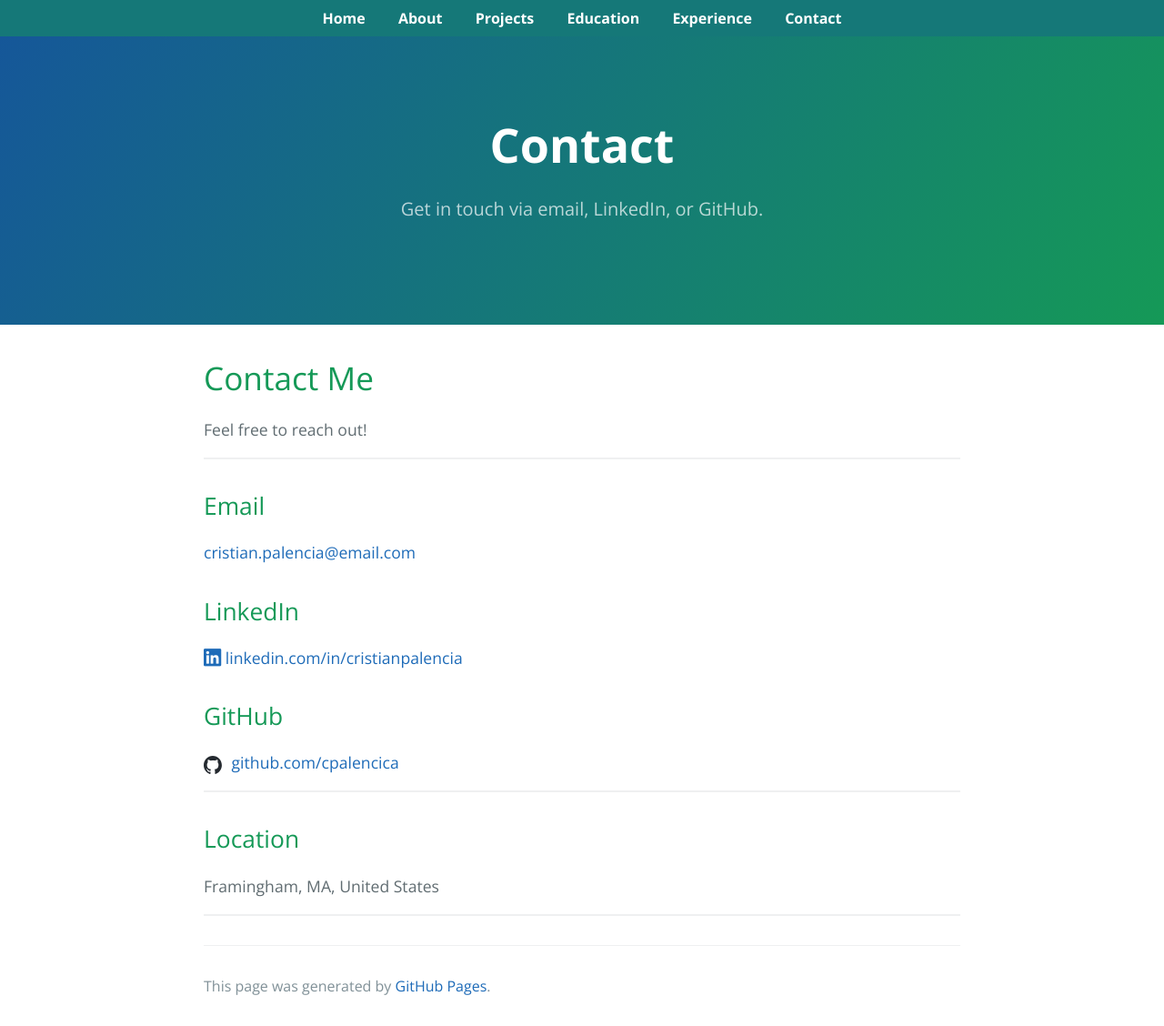
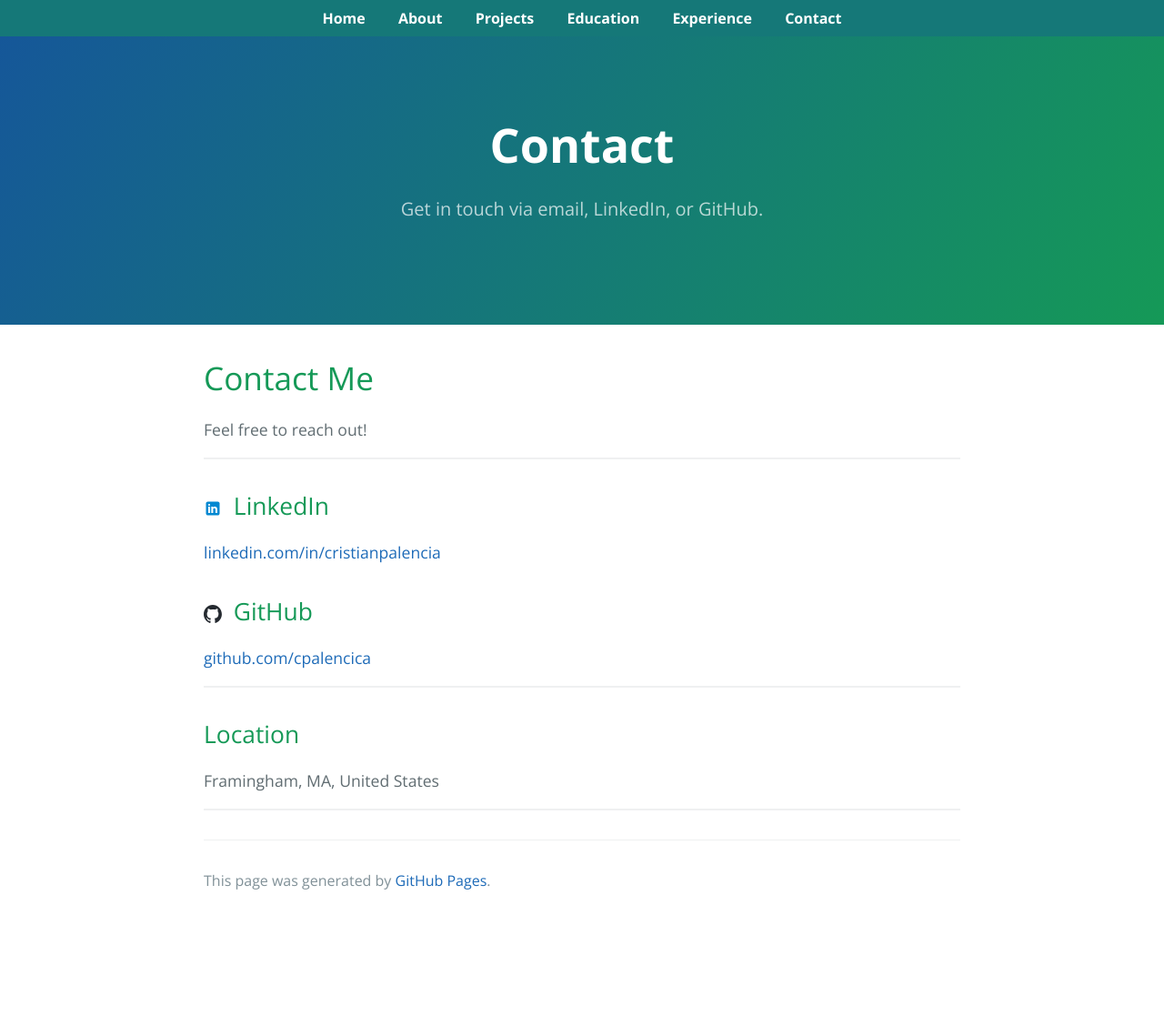
Before and after one commit to cpalencica/cpalencica.github.io, a Jekyll site: the page built from contact/index.md, in a window 1280 px wide. Shown: the whole page at 91% size. Built offline with Jekyll 4.4.1, drawn with Linux system fonts in a browser that asks for light colours; a style sheet for code colours, icons or effects is not loaded; the repository's description, which GitHub fills in, is left out; after the commit the page ends 1012 px from its top, so only the background shows below that.

Commit message:
added icons for linkedin and github

```diff
--- a/contact/index.md
+++ b/contact/index.md
@@ -10,17 +10,15 @@ Feel free to reach out!
 
 ---
 
-## Email
-[cristian.palencia@email.com](mailto:cristian.palencia@email.com)
+## <img src="{{ '../assets/icons/icons8-linkedin-48.svg' | relative_url }}" alt="LinkedIn" style="width:20px; height:20px; vertical-align:middle; margin-right:6px;"> LinkedIn
 
-## LinkedIn
 <a href="https://www.linkedin.com/in/cristianpalencia" target="_blank" rel="noopener noreferrer">
-  <i class="fab fa-linkedin fa-lg"></i> linkedin.com/in/cristianpalencia
+  linkedin.com/in/cristianpalencia
 </a>
 
-## GitHub
+## <img src="{{ '../assets/icons/github-mark.svg' | relative_url }}" alt="GitHub" style="width:20px; height:20px; vertical-align:middle; margin-right:6px;"> GitHub
+
 <a href="https://github.com/cpalencica" target="_blank" rel="noopener noreferrer">
-  <img src="{{ '../assets/icons/github-mark.svg' | relative_url }}" alt="GitHub" style="width:20px; height:20px; vertical-align:middle; margin-right:6px;">
   github.com/cpalencica
 </a>
 
```
Also changed, not shown: assets/icons/icons8-linkedin-48.svg (added), assets/icons/icons8-linkedin-96.svg (added).
